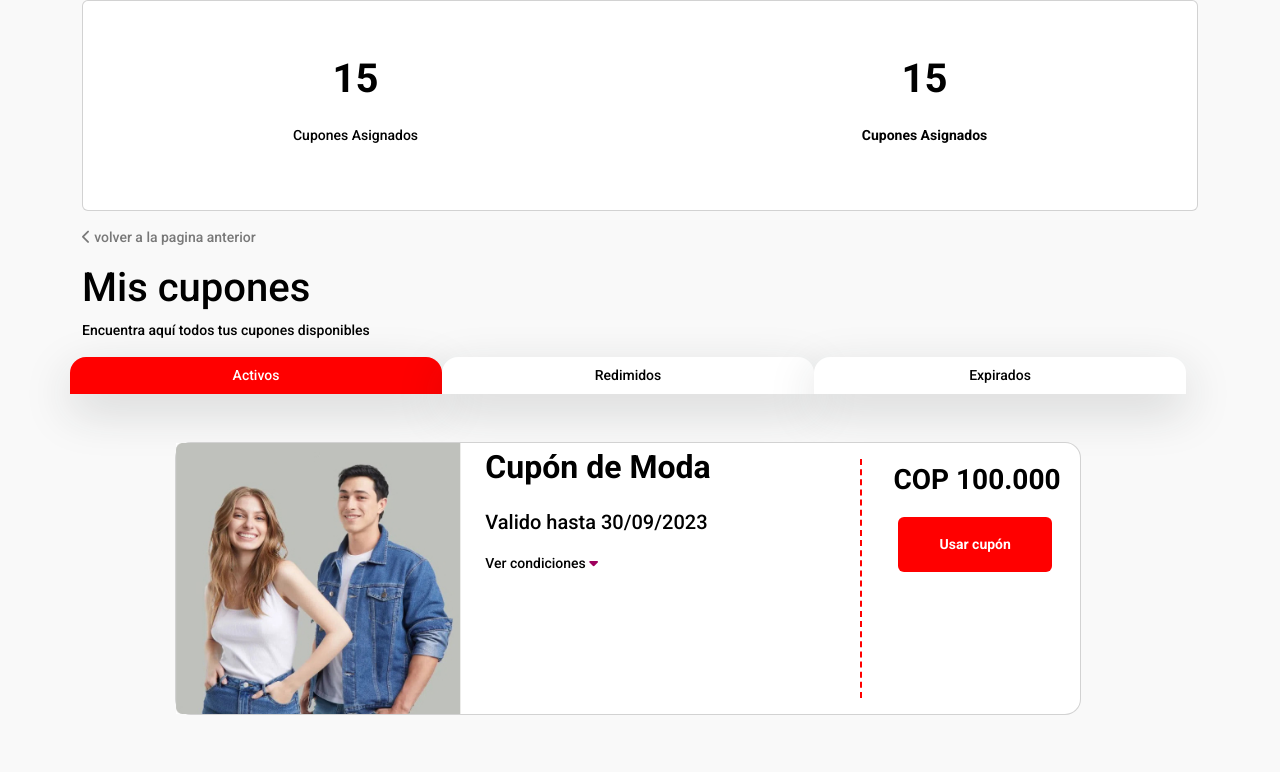
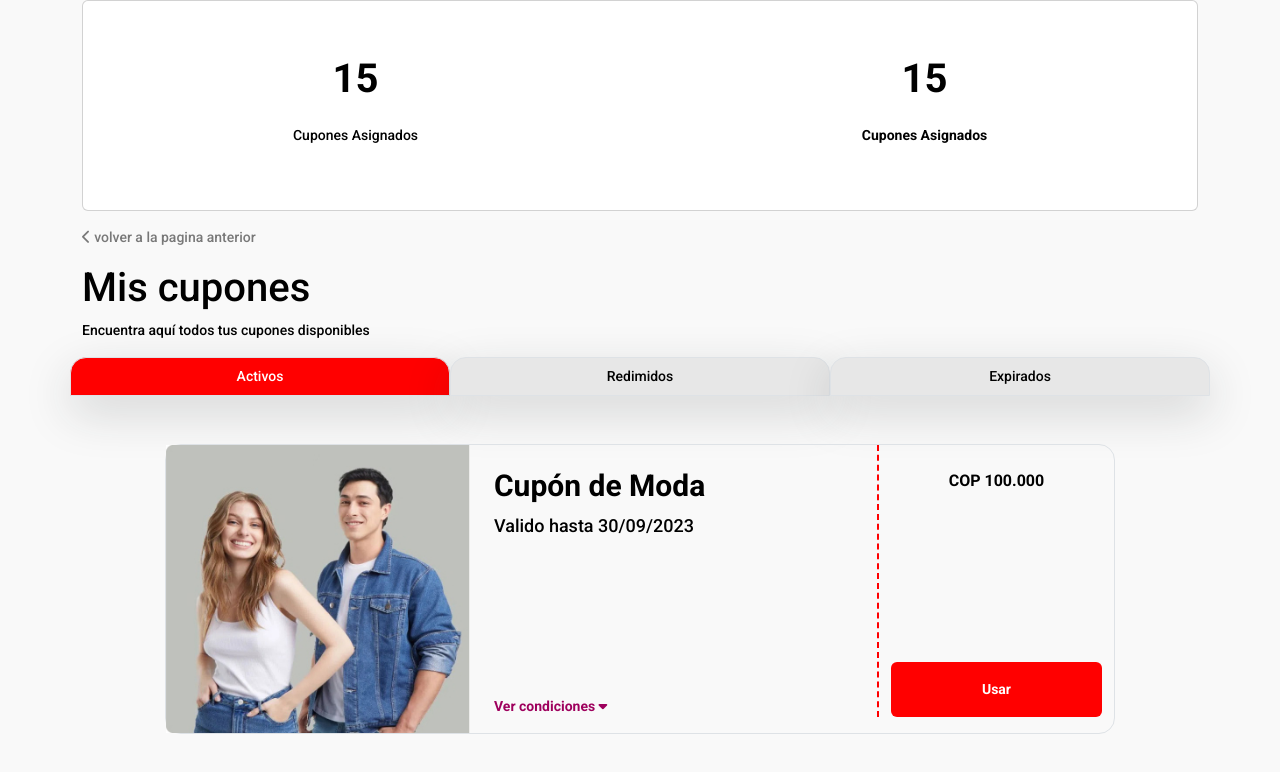
Before and after one commit to Cosifran/cybercard-cybermarket, a plain HTML site: page mytravelcybercad.html in a window 1280 px wide. Drawn offline with nearby package versions, Linux system fonts and the light colour scheme.

Commit message:
06/05/23 update

```diff
--- a/assets/sass/_components.scss
+++ b/assets/sass/_components.scss
@@ -60,3 +60,26 @@ body {
   background-color: #FF0000;
   border-color: #FF0000;
 }
+
+.textocupon{
+  font-size: 1.063rem;
+  margin-top: 1.125rem !important;
+  @media (min-width: 992px) {
+    font-size: 1.875rem;
+  }
+}
+
+.textocuponprecio{
+  font-size: 0.688rem;
+  margin-top: 1.50rem !important;
+  @media (min-width: 992px) {
+    font-size: 1rem;
+  }
+}
+
+.textocuponvalido{
+  font-size: 0.938rem;
+  @media (min-width: 992px) {
+    font-size: 1.125rem
+  }
+}
--- a/assets/sass/_globals.scss
+++ b/assets/sass/_globals.scss
@@ -6,6 +6,7 @@ $color-text-sec: rgba(160, 7, 98, 1);
 $color-input: #adb5bd;
 $color-red-secundary: #F7E7E9;
 $color-sec: #EEEEEE;
+$color-nav-cupon: #E7E7E7;
 $bacgraund-main: #F9F9F9;
 $color-gris: #787878;
 $color-secun-gris: #6F6F6F;
@@ -28,6 +29,14 @@ body {
 
 .colorinput {
     color: $color-input;
+}
+
+.colorpurpura{
+    color: #9e005d;
+}
+
+.bgcuponnav{
+    background-color: $color-nav-cupon;
 }
 
 .bgmain {
@@ -115,8 +124,11 @@ a {
     flex-wrap: wrap;
 }
 
-.positionheigth{
-    height: 60%;
+
+.positioncupon{
+    display: flex;
+    flex-direction: column;
+    justify-content: space-between;
 }
 
 //border
--- a/mytravelcybercad.html
+++ b/mytravelcybercad.html
@@ -17,6 +17,8 @@
             <section>
                 <div class="row">
                     <div class="col-12">
+                        <div class="row">
+                            <div class="col-12">
                                 <div class="card">
                                     <div class="row">
                                         <div class="col-6 my-5">
@@ -30,7 +32,9 @@
                                     </div>
                                 </div>
                             </div>
+                        </div>
 
+                        <div class="row">
                             <div class="col-12">
                                 <a href="">
                                     <p class="grissubtitulos my-3">
@@ -39,26 +43,29 @@
                                     </p>
                                 </a>
                             </div>
+                        </div>
 
+                        <div class="row">
                             <div class="col-12">
                                 <h1>
                                     Mis cupones
                                 </h1>
                                 <p class="mb-0">Encuentra aquí todos tus cupones disponibles</p>
                             </div>
+                        </div>
 
                         <div class="row mt-3">
-                        <div class="col-4 bgred rounded-top-4 shadow-lg">
+                            <div class="col-4 bgred rounded-top-4 border  shadow-lg">
                                 <a href="">
                                     <p class="m-0 text-white py-2 text-center">Activos</p>
                                 </a>
                             </div>
-                        <div class="col-4 rounded-top-4 bg-white shadow-lg">
+                            <div class="col-4 rounded-top-4 bgcuponnav border  shadow-lg">
                                 <a href="">
                                     <p class="m-0 py-2 text-center text-black">Redimidos</p>
                                 </a>
                             </div>
-                        <div class="col-4 rounded-top-4 bg-white shadow-lg">
+                            <div class="col-4 rounded-top-4 bgcuponnav border shadow-lg">
                                 <a href="">
                                     <p class="m-0 py-2 text-center text-black">Expirados</p>
                                 </a>
@@ -66,29 +73,42 @@
                         </div>
 
                         <div class="row justify-content-center mt-5">
-                        <div class="col-10">
-                            <div class="card rounded-4">
-                                <div class="row">
-                                    <div class="col-md-4">
+                            <div class="col-12 col-md-10">
+                                <div class="row border rounded-4">
+                                    <div class="col-4 ps-0">
                                         <img src="./assets/image/img-cupon.jpg" class="img-fluid" alt="...">
                                     </div>
-                                    <div class="col-md-5">
-                                        <p class="fw-bold fs-2">Cupón de Moda</p>
-                                        <p class="fs-5">Valido hasta 30/09/2023</p>
-                                        <p class="mb-0">
+                                    <div class="col-5 positioncupon">
+                                        <div class="row">
+                                            <div class="col-12">
+                                                <p class="fw-bold textocupon mb-1">Cupón de Moda</p>
+                                                <p class="textocuponvalido">Valido hasta 30/09/2023</p>
+                                            </div>
+                                        </div>
+                                        <div class="row ">
+                                            <div class="col-12">
+                                                <p class="fw-bold colorpurpura">
                                                     Ver condiciones
                                                     <span><i class="fa-solid fa-caret-down"
                                                             style="color: #9e005d;"></i></span>
                                                 </p>
                                             </div>
-                                    <div class="col-md-3 bordercupon my-3">
-                                        <p class="fw-bold fs-3 text-center">COP 100.000</p>
-                                        <a href="#" class="btn bgred text-white w-75 fw-bold fontsnormalsmall py-3 ms-4"
-                                            role="button" data-bs-toggle="button">Usar cupón</a>
+                                        </div>
+                                    </div>
+                                    <div class="col-3 bordercupon mb-3 positioncupon">
+                                        <p class="fw-bold text-center textocuponprecio">COP 100.000</p>
+                                        <div class="row">
+                                            <div class="col-12">
+                                                <a href="#"
+                                                    class="btn bgred text-white w-100 fw-bold fontsnormalsmall py-1 py-md-3"
+                                                    role="button" data-bs-toggle="button">Usar</a>
                                             </div>
                                         </div>
                                     </div>
                                 </div>
+                            </div>
+                        </div>
+
                     </div>
                 </div>
     </div>
```
Also changed, not shown: assets/css/style.css, 1 other file. Lines whose indentation alone changed are shown as unchanged.
